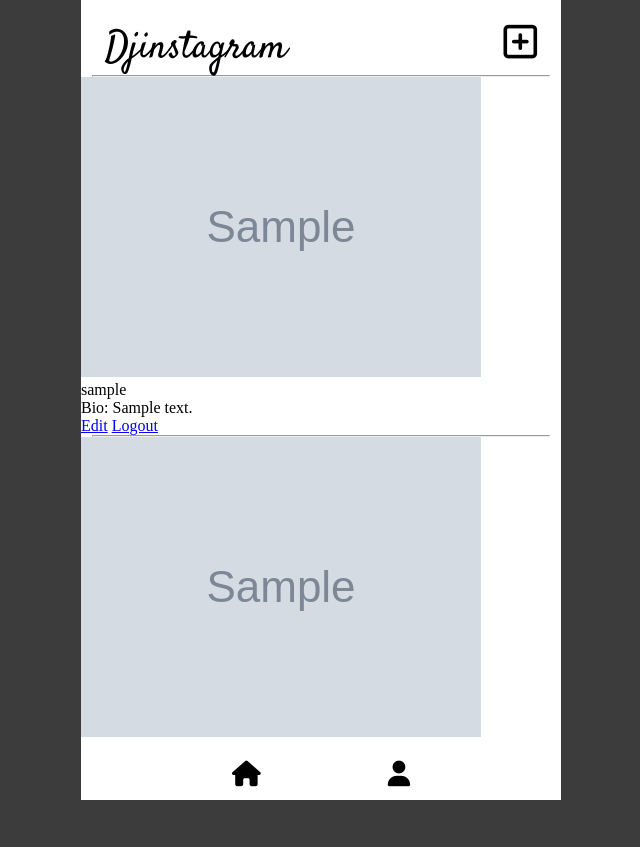
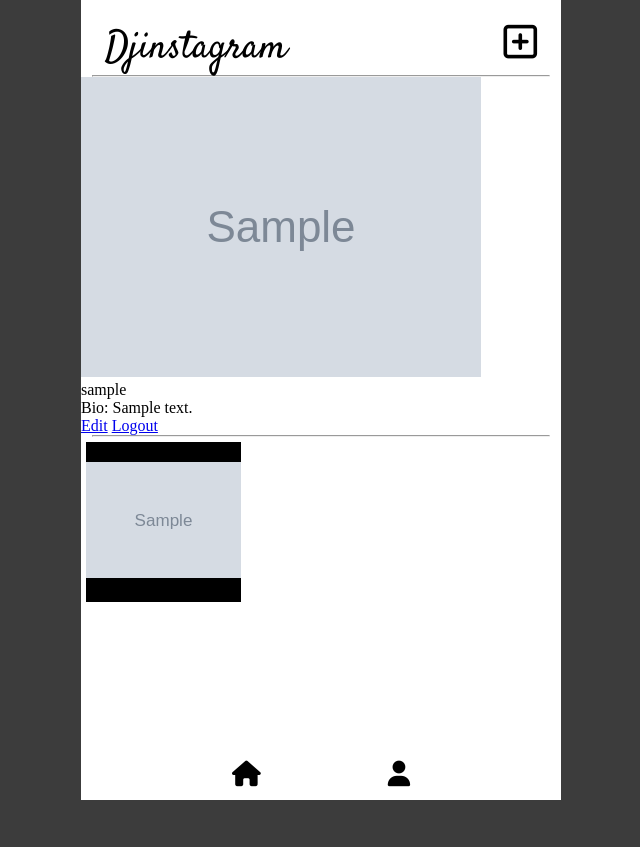
Before and after one commit to richclarke0/Djinstagram, a Django app: page /profile/1/ in a window 1280 px wide. Shown: the whole page, without its empty margins (319-959 px from the left). Run offline with Django 4.2, Linux system fonts and the light colour scheme; a user stored in the database is signed in; tables that the repository leaves empty hold one stand-in row (values such as "Sample post"); grey boxes marked "Sample" are stand-in pictures; some libraries are stand-ins or nearby versions.

Commit message:
styles photos on profile page

```diff
--- a/main_app/static/css/style.css
+++ b/main_app/static/css/style.css
@@ -82,7 +82,6 @@ footer a {
 /* END BASE.HTML STYLE */
 
 /* Begins Style for Posts, templates/index.html posts/index.html */
-
 .post {
   display: flex;
   flex-direction: column;
@@ -151,9 +150,35 @@ hr {
   width: 95%;
   margin: auto;
 }
+/* ENDS Style for Posts, templates/index.html posts/index.html */
+
+/* Style for profile/ (profile page) */
+.profile-photos {
+  display: flex;
+  flex-flow: row wrap;
+  width: 98%;
+  margin: auto;
+  margin-top: 1%;
+}
+
+.photo-container {
+  display: flex;
+  justify-content: center;
+  align-items: center;
+  overflow: auto;
+  width: 33%;
+  height: 160px;
+  background-color: black;
+}
+
+.profile-photos img {
+  height: auto;
+  max-width: 100%;
+  max-height: 160px;
+}
+/*END style for profile*/
 
 /* Style for posts/<pk>/ (view comments/detail page) */
-
 .empty-comments {
   font-family: var(--descriptive-text);
   font-style: italic;
@@ -183,11 +208,9 @@ hr {
 span.user-reference {
   font-weight: bold;
 }
-
 /* End style for comments/detail page */
 
 /* Style for registration/signup.html */
-
 .registration-logo {
   font-family: var(--logo-text);
   font-size: 3vw;
@@ -249,9 +272,9 @@ input,
   font-weight: bold;
   margin-top: 4%;
 }
+/* END Style for registration/signup.html */
 
 /* Style for registration/login.html */
-
 .login-logo {
   font-family: var(--logo-text);
   font-size: 3vw;
@@ -303,6 +326,7 @@ input,
   font-weight: bold;
   margin-top: 4%;
 }
+/* END Style for registration/login.html */
 
 /* Webkit for scroll in base.html */
 
```
